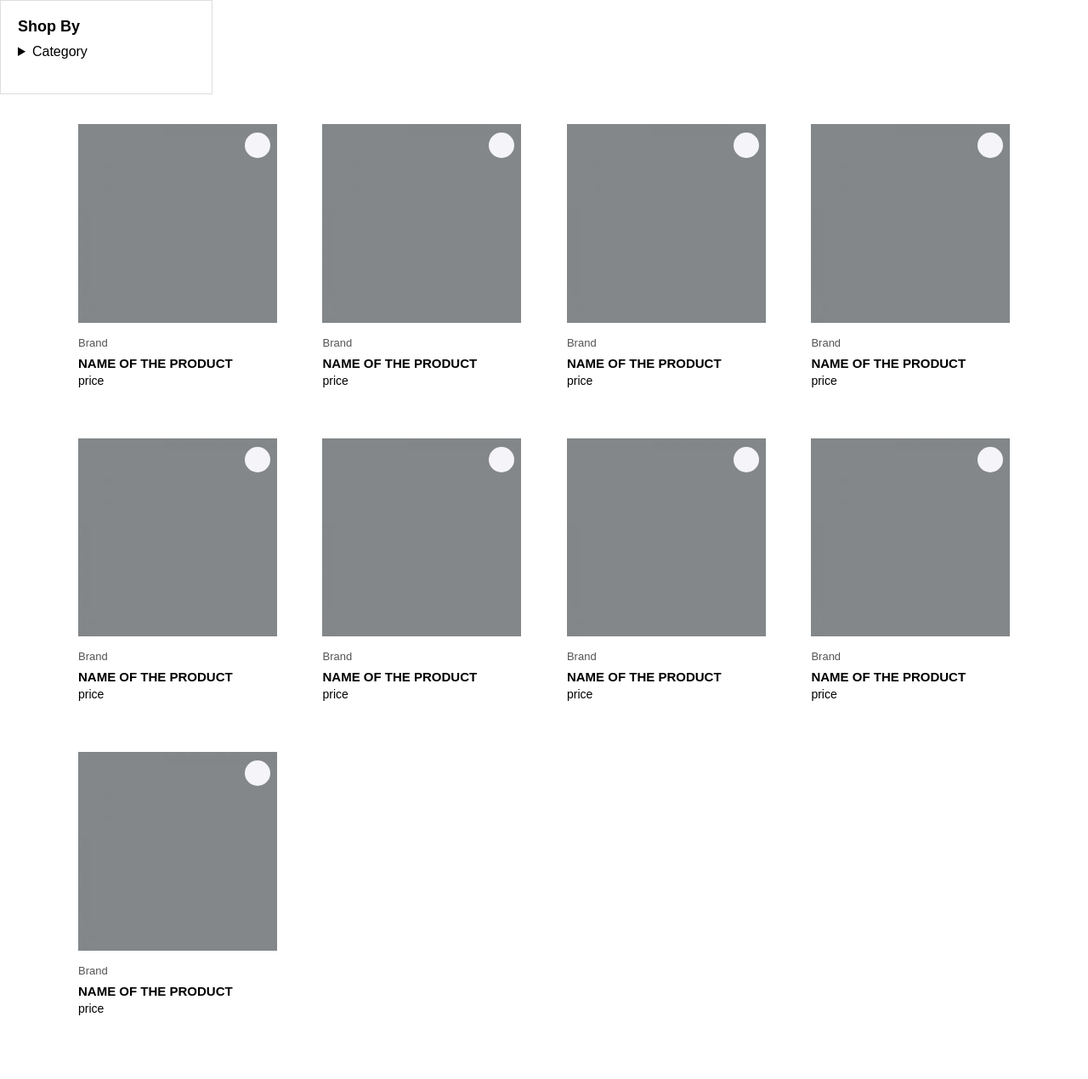
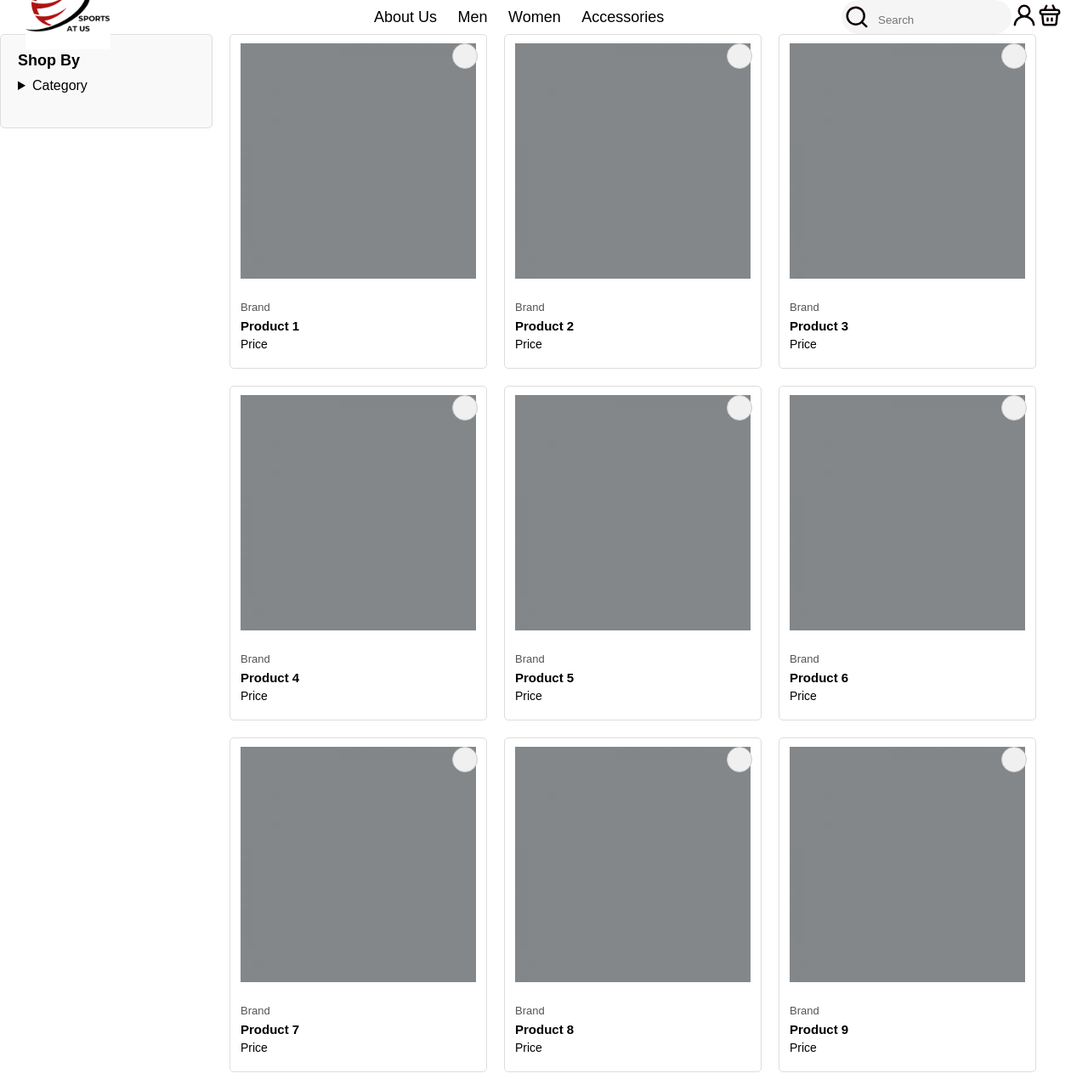
Before and after one commit to SalihGhauri/TeamProject, a PHP site: page /product.html in a window 1280 px wide. Shown: the whole page at 85% size. Run offline with PHP 8.4, Linux system fonts and the light colour scheme; some libraries are stand-ins or nearby versions.

Commit message:
Changes made to the product.html page

```diff
--- a/CSS/products.css
+++ b/CSS/products.css
@@ -1,7 +1,15 @@
+.side_by_side {
+    display: flex;
+    gap: 20px;
+    align-items: flex-start;
+}
+
 .shop-by {
+    width: 250px;
+    border: 1px solid #ddd;
     padding: 20px;
-    border: 1px solid #ddd;
-    width: 250px;
+    background-color: #f9f9f9;
+    border-radius: 5px;
     font-family: Arial, sans-serif;
 }
 
@@ -34,81 +42,76 @@ details input {
     margin-right: 8px;
 }
 
-.filter_options label {
-    display: block;
-    margin: 5px 0;
-
+.products_container {
+    flex: 1;
+    display: flex;
+    flex-wrap: wrap;
+    gap: 20px;
 }
 
-
-/*  =============== PRODUCTS CONTAINER =================*/
-
-.products_container{
-    padding: 40px 80px;
-    display: flex;
-    justify-content: space-between;
-    padding-top: 10px;
-    flex-wrap: wrap;
-
+.products_container .item {
+    width: 30%;
+    min-width: 250px;
+    padding: 10px 12px;
+    border: 1px solid #ddd;
+    border-radius: 5px;
+    background-color: #fff;
+    text-align: center;
+    position: relative;
+    transition: transform 0.3s ease-in-out;
 }
 
-.products_container .item{
-
-    width: 23%;
-    min-width: 250px;
-    padding: 10px 12px;
-    border:none;
-    cursor: pointer;
-    margin: 15px 0;
-    position: relative;
-
+.products_container .item:hover {
+    transform: translateY(-5px);
 }
 
-.products_container .item img{
+.products_container .item img {
     width: 100%;
+    height: auto;
+    margin-bottom: 10px;
 }
 
-.products_container .item .text{
+.products_container .item .text {
     text-align: start;
     padding: 10px 0;
 }
 
-.products_container .item .text span{
+.products_container .item .text span {
     font-size: 13px;
     color: #545454;
 }
 
-.products_container .item .text h5{
-    padding-top: 7px;
-    color: black;
+.products_container .item .text h5 {
     font-size: 15px;
-
+    color: #000;
+    margin: 5px 0;
 }
 
-.products_container .item .text i{
-    font-size: 12px;
-    position: absolute;
+.products_container .item .text h4 {
+    font-size: 14px;
+    font-weight: 500;
+    color: #000;
 }
 
-.products_container .item .text h4{
-    padding-top: 4px;
-    font-size: 14px;
-    font-weight: 500;
-    color: black;
+.products_container .item .heart {
+    width: 30px;
+    height: 30px;
+    display: flex;
+    align-items: center;
+    justify-content: center;
+    font-size: 16px;
+    border-radius: 50%;
+    background-color: #f0f0f0;
+    color: #000;
+    position: absolute;
+    top: 10px;
+    right: 10px;
+    border: 1px solid #ccc;
+    cursor: pointer;
+    transition: background-color 0.2s ease, transform 0.2s ease;
 }
 
-.products_container .item .heart{
-    width: 30px;
-    height:30px;
-    padding: 7px;
-    line-height: 30px 30px;
-    border-radius: 50px;
-    background-color: #f4f4f9;
-    font-weight: 800;
-    color: black;
-    border-color: black;
-    position: absolute;
-    top: 20px;
-    right: 20px;
-    ;
+.products_container .item .heart:hover {
+    background-color: #e0e0e0;
+    transform: scale(1.1);
 }
--- a/product.html
+++ b/product.html
@@ -4,26 +4,41 @@
 <head>
     <meta charset="UTF-8">
     <meta name="viewport" content="width=device-width, initial-scale=1.0">
+    <title>Product Page</title>
 
-    <title>Product page </title>
-
-    <!--CSS LINKSHEETS -->
+    <!-- CSS Linksheets -->
     <link rel="stylesheet" href="https://unicons.iconscout.com/release-pro/v4.0.0/css/solid.css">
     <link rel="stylesheet" href="https://unicons.iconscout.com/release/v4.0.8/css/thinline.css">
     <link rel="stylesheet" href="CSS/general.css">
     <link rel="stylesheet" href="CSS/header.css">
     <link rel="stylesheet" href="CSS/Footer.css">
     <link rel="stylesheet" href="CSS/products.css">
-
-
-
 </head>
 
 <body>
     <main>
+        <div id="main_header">
+            <nav>
+                <ul>
+                    <li><a href="#">About Us</a></li>
+                    <li><a href="men.html">Men</a></li>
+                    <li><a href="#">Women</a></li>
+                    <li><a href="#">Accessories</a></li>
+                </ul>
+                <a href="index.html"></a>
+                <img class="logo" src="Images/logo.png" alt="LOGO">
+                <div class="search_basket_user">
+                    <div class="search">
+                        <a href="#" class="unicons"><img class="icon" src="Icons/search.svg" alt="SEARCH"></a>
+                        <input type="text" placeholder="Search" class="searchInput">
+                    </div>
+                    <a href="login.html" class="unicons"><img class="icon" src="Icons/user.svg" alt="USER"></a>
+                    <a href="#" class="unicons"><img class="icon" src="Icons/shopping-basket.svg" alt="BASKET"></a>
+                </div>
+            </nav>
+        </div>
 
-
-        <!-- NAV BAR WITH FILTERS -->
+        <div class="side_by_side">
             <div class="shop-by">
                 <h3>Shop By</h3>
                 <div class="category">
@@ -55,174 +70,92 @@
                 </div>
             </div>
 
-
-
-
-
-
-        <!-- END OF NAV BAR WITH FILTERS -->
-
-
-
-
-
-        <!--==============PRODUCTS ============-->
             <div class="products_container">
                 <div class="item">
-                <img src="Images/items/grey.jpg" alt="">
+                    <img src="Images/items/grey.jpg" alt="Product 1">
                     <div class="text">
                         <span>Brand</span>
-                    <h5> NAME OF THE PRODUCT </h5>
-                    <h4> price</h4>
+                        <h5>Product 1</h5>
+                        <h4>Price</h4>
                     </div>
-                <div class="star">
-                    <i class="uis uis-star"></i>
-                    <i class="uis uis-star"></i>
-                    <i class="uis uis-star"></i>
-                    <i class="uis uis-star"></i>
-                    <i class="uis uis-star"></i>
-                </div>
-                <a href="#"><i class="uis uis-heart heart" ></i></a>
+                    <a href="#"><i class="uis uis-heart heart"></i></a>
                 </div>
                 <div class="item">
-                <img src="Images/items/grey.jpg" alt="">
+                    <img src="Images/items/grey.jpg" alt="Product 2">
                     <div class="text">
                         <span>Brand</span>
-                    <h5> NAME OF THE PRODUCT </h5>
-                    <h4> price</h4>
+                        <h5>Product 2</h5>
+                        <h4>Price</h4>
                     </div>
-                <div class="star">
-                    <i class="uis uis-star"></i>
-                    <i class="uis uis-star"></i>
-                    <i class="uis uis-star"></i>
-                    <i class="uis uis-star"></i>
-                    <i class="uis uis-star"></i>
-                </div>
-                <a href="#"><i class="uis uis-heart heart" ></i></a>
+                    <a href="#"><i class="uis uis-heart heart"></i></a>
                 </div>
                 <div class="item">
-                <img src="Images/items/grey.jpg" alt="">
+                    <img src="Images/items/grey.jpg" alt="Product 3">
                     <div class="text">
                         <span>Brand</span>
-                    <h5> NAME OF THE PRODUCT </h5>
-                    <h4> price</h4>
+                        <h5>Product 3</h5>
+                        <h4>Price</h4>
                     </div>
-                <div class="star">
-                    <i class="uis uis-star"></i>
-                    <i class="uis uis-star"></i>
-                    <i class="uis uis-star"></i>
-                    <i class="uis uis-star"></i>
-                    <i class="uis uis-star"></i>
-                </div>
-                <a href="#"><i class="uis uis-heart heart" ></i></a>
+                    <a href="#"><i class="uis uis-heart heart"></i></a>
                 </div>
                 <div class="item">
-                <img src="Images/items/grey.jpg" alt="">
+                    <img src="Images/items/grey.jpg" alt="Product 4">
                     <div class="text">
                         <span>Brand</span>
-                    <h5> NAME OF THE PRODUCT </h5>
-                    <h4> price</h4>
+                        <h5>Product 4</h5>
+                        <h4>Price</h4>
                     </div>
-                <div class="star">
-                    <i class="uis uis-star"></i>
-                    <i class="uis uis-star"></i>
-                    <i class="uis uis-star"></i>
-                    <i class="uis uis-star"></i>
-                    <i class="uis uis-star"></i>
-                </div>
-                <a href="#"><i class="uis uis-heart heart" ></i></a>
+                    <a href="#"><i class="uis uis-heart heart"></i></a>
                 </div>
                 <div class="item">
-                <img src="Images/items/grey.jpg" alt="">
+                    <img src="Images/items/grey.jpg" alt="Product 5">
                     <div class="text">
                         <span>Brand</span>
-                    <h5> NAME OF THE PRODUCT </h5>
-                    <h4> price</h4>
+                        <h5>Product 5</h5>
+                        <h4>Price</h4>
                     </div>
-                <div class="star">
-                    <i class="uis uis-star"></i>
-                    <i class="uis uis-star"></i>
-                    <i class="uis uis-star"></i>
-                    <i class="uis uis-star"></i>
-                    <i class="uis uis-star"></i>
-                </div>
-                <a href="#"><i class="uis uis-heart heart" ></i></a>
+                    <a href="#"><i class="uis uis-heart heart"></i></a>
                 </div>
                 <div class="item">
-                <img src="Images/items/grey.jpg" alt="">
+                    <img src="Images/items/grey.jpg" alt="Product 6">
                     <div class="text">
                         <span>Brand</span>
-                    <h5> NAME OF THE PRODUCT </h5>
-                    <h4> price</h4>
+                        <h5>Product 6</h5>
+                        <h4>Price</h4>
                     </div>
-                <div class="star">
-                    <i class="uis uis-star"></i>
-                    <i class="uis uis-star"></i>
-                    <i class="uis uis-star"></i>
-                    <i class="uis uis-star"></i>
-                    <i class="uis uis-star"></i>
-                </div>
-                <a href="#"><i class="uis uis-heart heart" ></i></a>
+                    <a href="#"><i class="uis uis-heart heart"></i></a>
                 </div>
                 <div class="item">
-                <img src="Images/items/grey.jpg" alt="">
+                    <img src="Images/items/grey.jpg" alt="Product 7">
                     <div class="text">
                         <span>Brand</span>
-                    <h5> NAME OF THE PRODUCT </h5>
-                    <h4> price</h4>
+                        <h5>Product 7</h5>
+                        <h4>Price</h4>
                     </div>
-                <div class="star">
-                    <i class="uis uis-star"></i>
-                    <i class="uis uis-star"></i>
-                    <i class="uis uis-star"></i>
-                    <i class="uis uis-star"></i>
-                    <i class="uis uis-star"></i>
-                </div>
-                <a href="#"><i class="uis uis-heart heart" ></i></a>
+                    <a href="#"><i class="uis uis-heart heart"></i></a>
                 </div>
                 <div class="item">
-                <img src="Images/items/grey.jpg" alt="">
+                    <img src="Images/items/grey.jpg" alt="Product 8">
                     <div class="text">
                         <span>Brand</span>
-                    <h5> NAME OF THE PRODUCT </h5>
-                    <h4> price</h4>
+                        <h5>Product 8</h5>
+                        <h4>Price</h4>
                     </div>
-                <div class="star">
-                    <i class="uis uis-star"></i>
-                    <i class="uis uis-star"></i>
-                    <i class="uis uis-star"></i>
-                    <i class="uis uis-star"></i>
-                    <i class="uis uis-star"></i>
-                </div>
-                <a href="#"><i class="uis uis-heart heart" ></i></a>
+                    <a href="#"><i class="uis uis-heart heart"></i></a>
                 </div>
                 <div class="item">
-                <img src="Images/items/grey.jpg" alt="">
+                    <img src="Images/items/grey.jpg" alt="Product 9">
                     <div class="text">
                         <span>Brand</span>
-                    <h5> NAME OF THE PRODUCT </h5>
-                    <h4> price</h4>
+                        <h5>Product 9</h5>
+                        <h4>Price</h4>
                     </div>
-                <div class="star">
-                    <i class="uis uis-star"></i>
-                    <i class="uis uis-star"></i>
-                    <i class="uis uis-star"></i>
-                    <i class="uis uis-star"></i>
-                    <i class="uis uis-star"></i>
-                </div>
-                <a href="#"><i class="uis uis-heart heart" ></i></a>
+                    <a href="#"><i class="uis uis-heart heart"></i></a>
                 </div>
             </div>
-
-
-
-        <!--END OF PRODUCTS SECTION -->
+        </div>
     </main>
-
-
-    <script src="JAVASCRIPT/filter.js">
-    </script>
-
+    <script src="JAVASCRIPT/filter.js"></script>
 </body>
 
 </html>
```
Lines whose indentation alone changed are shown as unchanged.
